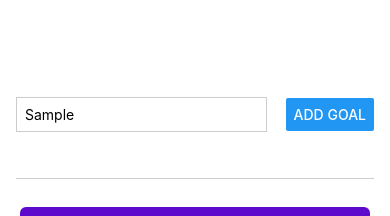
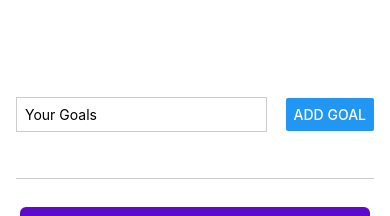
Before and after one commit to gitdham/RNCourse, a React Native app: screen / in a window 390 px wide. Both pictures are taken after typing "Sample" into the empty fields and a click on the button "ADD GOAL". Shown: the top 216 px of the page. Built offline with nearby package versions, Linux system fonts and the light colour scheme.

Commit message:
splitting the app

```diff
--- a/App.js
+++ b/App.js
@@ -1,15 +1,12 @@
 import { useState } from 'react';
-import { Button, FlatList, ScrollView, StyleSheet, Text, TextInput, View } from 'react-native';
+import { FlatList, StyleSheet, View } from 'react-native';
+import GoalInput from './components/GoalInput';
+import GoalItem from './components/GoalItem';
 
 export default function App() {
-  const [enteredGoalText, setEnteredGoalText] = useState('')
   const [courseGoals, setCourseGoals] = useState([])
 
-  const goalInputHandler = (enteredText) => {
-    setEnteredGoalText(enteredText)
-  }
-
-  const addGoalHandler = () => {
+  const addGoalHandler = (enteredGoalText) => {
     setCourseGoals((currentCourseGoals) => [
       ...currentCourseGoals,
       { text: enteredGoalText, id: Math.random().toString() }
@@ -18,18 +15,13 @@ export default function App() {
 
   return (
     <View style={ styles.appContainer }>
-      <View style={ styles.inputContainer }>
-        <TextInput style={ styles.textInput } placeholder='Your Goals' onChangeText={ goalInputHandler } />
-        <Button title='Add Goal' onPress={ addGoalHandler } />
-      </View>
+      <GoalInput onAddGoal={ addGoalHandler } />
       <View style={ styles.goalsContainer }>
-        <FlatList data={ courseGoals } renderItem={ (itemData) => {
-          return (
-            <Text style={ styles.goalItem }>{ itemData.item.text }</Text>
-          )
-        } } keyExtractor={ (item, index) => {
-          return item.id
-        } } />
+        <FlatList
+          data={ courseGoals }
+          renderItem={ (itemData) => <GoalItem text={ itemData.item.text } /> }
+          keyExtractor={ (item, index) => item.id }
+        />
       </View>
     </View>
   );
@@ -41,30 +33,7 @@ const styles = StyleSheet.create({
     paddingTop: 50,
     paddingHorizontal: 16,
   },
-  inputContainer: {
-    flex: 1,
-    flexDirection: 'row',
-    justifyContent: 'space-between',
-    alignItems: 'center',
-    marginBottom: 24,
-    borderBottomWidth: 1,
-    borderBottomColor: '#cccccc'
-  },
-  textInput: {
-    borderWidth: 1,
-    borderColor: '#cccccc',
-    width: '70%',
-    marginRight: 8,
-    padding: 8,
-  },
   goalsContainer: {
     flex: 5,
   },
-  goalItem: {
-    margin: 4,
-    padding: 8,
-    borderRadius: 6,
-    backgroundColor: '#5e0acc',
-    color: 'white',
-  }
 });
--- /dev/null
+++ b/components/GoalInput.js
@@ -0,0 +1,48 @@
+import { useState } from "react"
+import { Button, StyleSheet, TextInput, View } from "react-native"
+
+function GoalInput({ onAddGoal }) {
+  const [enteredGoalText, setEnteredGoalText] = useState('')
+
+  const goalInputHandler = (enteredText) => {
+    setEnteredGoalText(enteredText)
+  }
+
+  function addGoalHandler() {
+    onAddGoal(enteredGoalText)
+    setEnteredGoalText('')
+  }
+
+  return (
+    <View style={ styles.inputContainer }>
+      <TextInput
+        style={ styles.textInput }
+        placeholder='Your Goals'
+        onChangeText={ goalInputHandler }
+        value={ enteredGoalText }
+      />
+      <Button title='Add Goal' onPress={ addGoalHandler } />
+    </View>
+  )
+}
+
+const styles = StyleSheet.create({
+  inputContainer: {
+    flex: 1,
+    flexDirection: 'row',
+    justifyContent: 'space-between',
+    alignItems: 'center',
+    marginBottom: 24,
+    borderBottomWidth: 1,
+    borderBottomColor: '#cccccc'
+  },
+  textInput: {
+    borderWidth: 1,
+    borderColor: '#cccccc',
+    width: '70%',
+    marginRight: 8,
+    padding: 8,
+  },
+})
+
+export default GoalInput
--- /dev/null
+++ b/components/GoalItem.js
@@ -0,0 +1,17 @@
+import { StyleSheet, Text } from "react-native"
+
+function GoalItem({ text }) {
+  return <Text style={ styles.goalItem }>{ text }</Text>
+}
+
+export default GoalItem
+
+const styles = StyleSheet.create({
+  goalItem: {
+    margin: 4,
+    padding: 8,
+    borderRadius: 6,
+    backgroundColor: '#5e0acc',
+    color: 'white',
+  }
+})
```
